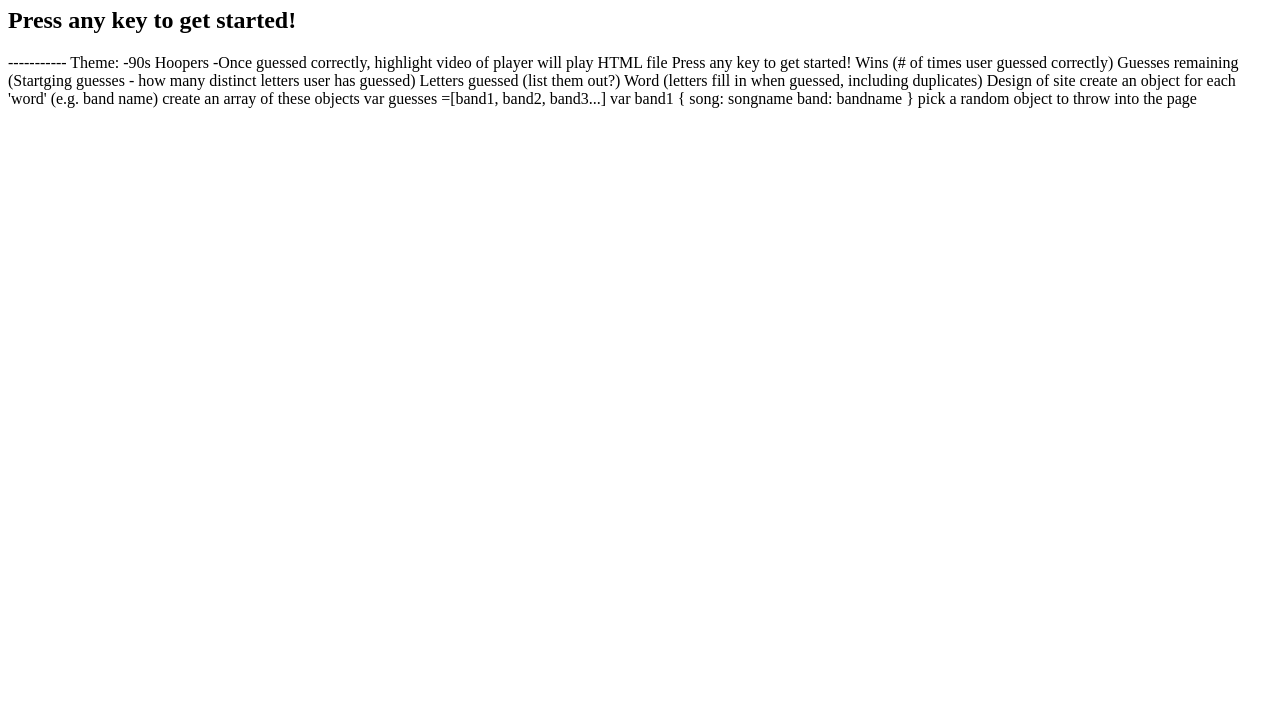
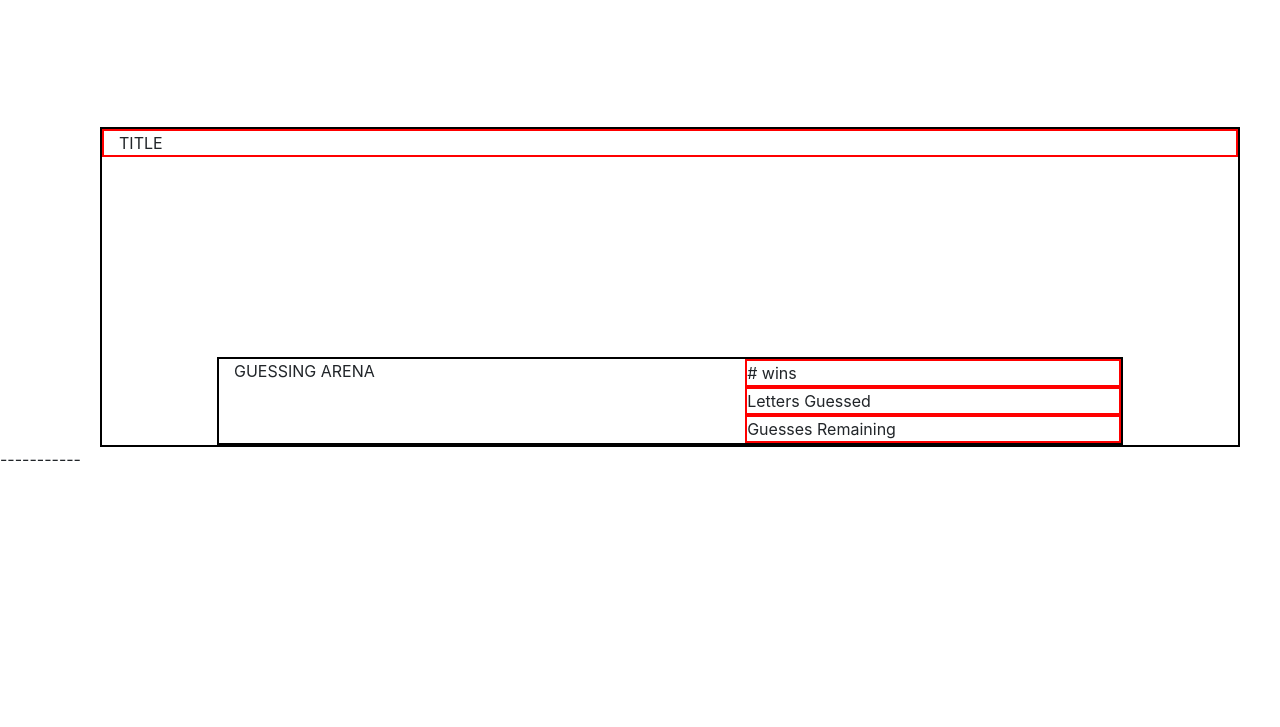
Before and after one commit to rsharar/Word-Guess-Game, a plain HTML site: page index.html in a window 1280 px wide. Shown: the part 73-800 px from the top of the page. Drawn offline with nearby package versions, Linux system fonts and the light colour scheme.

Commit message:
added html grid and css style to visualize divs

```diff
--- a/assets/css/style.css
+++ b/assets/css/style.css
@@ -0,0 +1,10 @@
+.gamebox {
+    border: 2px solid black;
+    margin-right: 100px;
+    margin-left: 100px;
+    margin-top: 200px;
+}
+
+.titleheader {
+    border: 2px solid red;
+}
--- a/assets/javascript/game.js
+++ b/assets/javascript/game.js
@@ -1,6 +1,8 @@
 // declare the array 'words' to store all words that could be guessed during the game
 var words = [michaelJordan, shawnKemp, shaq]
 
+// declare array 'alphabet' to store all letters a user could guess
+var alphabet = ['a','b','c','d','e','f','g','h','i','j','k','l','m','n','o','p','q','r','s','t','u','v','w','x','y','z']
 
 //define object 'michaelJordan' with following properties
 var michaelJordan = {
@@ -23,5 +25,4 @@ var shaq = {
     jersey: 32,
     inhall: true
 }
-
-console.log(words)
+//
--- a/index.html
+++ b/index.html
@@ -3,19 +3,41 @@
     <head>
         <title>Hangman</title>
         <meta name="viewport" content="width=device-width, initial-scale=1">
-        <link rel="stylesheet" href="/assets/css/style.css">
+        <!-- Bootstrap CSS -->
+        <link rel="stylesheet" href="https://stackpath.bootstrapcdn.com/bootstrap/4.1.2/css/bootstrap.min.css" integrity="sha384-Smlep5jCw/wG7hdkwQ/Z5nLIefveQRIY9nfy6xoR1uRYBtpZgI6339F5dgvm/e9B" crossorigin="anonymous">
+        <link rel="stylesheet" type="text/css" href="assets/css/style.css">
     </head>
     <body>
-        <h1>Hangman</h1>
-        <h2>Press any key to get started!</h2>
+        <div class="container gamebox">
+            <div class="row">
+                <div class="col-md-12 titleheader">
+                    TITLE
+                </div>
+            </div>
+            <div class="row title gamebox">
+                <div class="col-md-7">
+                    GUESSING ARENA
+                </div>
+                <div class="col-md-5">
+                    <div class="row titleheader"># wins</div>
+                    <div class="row titleheader">Letters Guessed</div>
+                    <div class="row titleheader">Guesses Remaining</div>
+                </div>
+            </div>
+        </div>
 
-        <script src="/assets/javascript/game.js" async defer></script>
+
+
+
+
+
+        <script src="assets/javascript/game.js" async defer></script>
     </body>
 </html>
 
 -----------
 <!-- Pseudo code for HW 3 -->
-Theme:
+<!-- Theme:
     -90s Hoopers
     -Once guessed correctly, highlight video of player will play
 
@@ -45,4 +67,4 @@ var band1 {
 
 }
 
-pick a random object to throw into the page
+pick a random object to throw into the page -->
```
